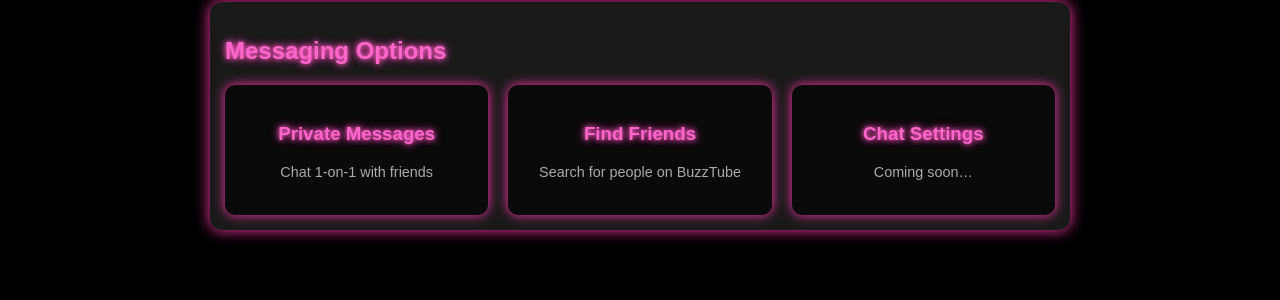
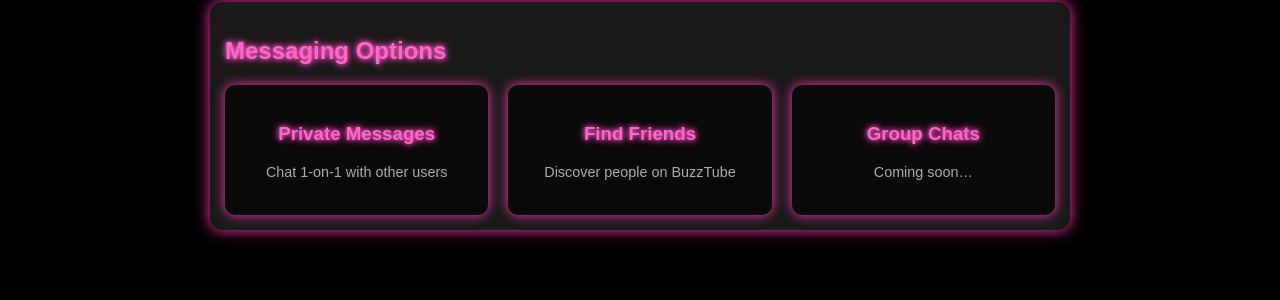
Before and after one commit to Mr-A-Hacker/BuzzTube2, a Flask app: page /apps/chat in a window 1280 px wide. Shown: the part 209-509 px from the top of the page. Run offline with Flask 3, Linux system fonts and the light colour scheme; the visitor is signed in with stand-in values (Sample User, id 1); data that the repository does not hold is empty.

Commit message:
Update messaging options in chat_home.html

```diff
--- a/templates/chat_home.html
+++ b/templates/chat_home.html
@@ -9,21 +9,18 @@
 
     <div class="app-grid">
 
-      <!-- Private Messages -->
       <a href="{{ url_for('dm_list') }}" class="app-card">
         <h3 class="neon-text">Private Messages</h3>
-        <p class="meta">Chat 1-on-1 with friends</p>
+        <p class="meta">Chat 1-on-1 with other users</p>
       </a>
 
-      <!-- Find Friends -->
       <a href="{{ url_for('find_friends') }}" class="app-card">
         <h3 class="neon-text">Find Friends</h3>
-        <p class="meta">Search for people on BuzzTube</p>
+        <p class="meta">Discover people on BuzzTube</p>
       </a>
 
-      <!-- Settings -->
       <a href="#" class="app-card">
-        <h3 class="neon-text">Chat Settings</h3>
+        <h3 class="neon-text">Group Chats</h3>
         <p class="meta">Coming soon…</p>
       </a>
 
```
